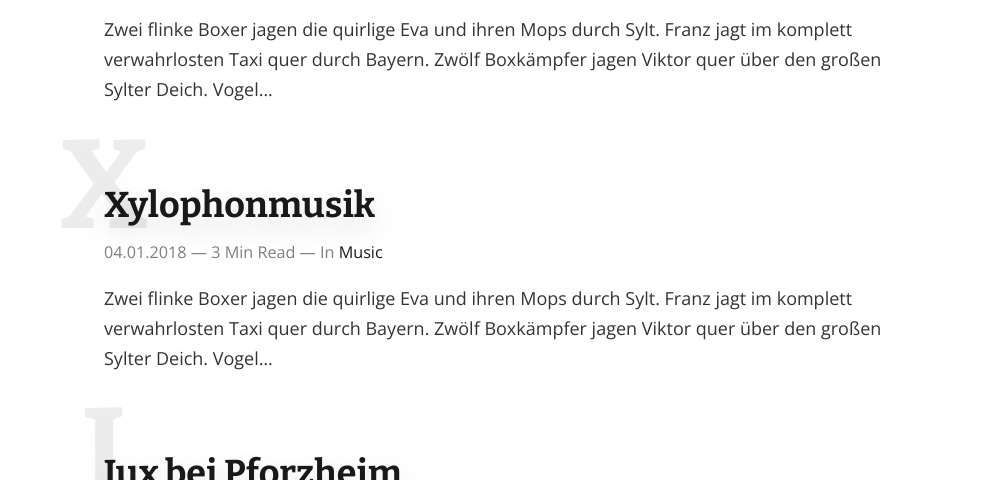
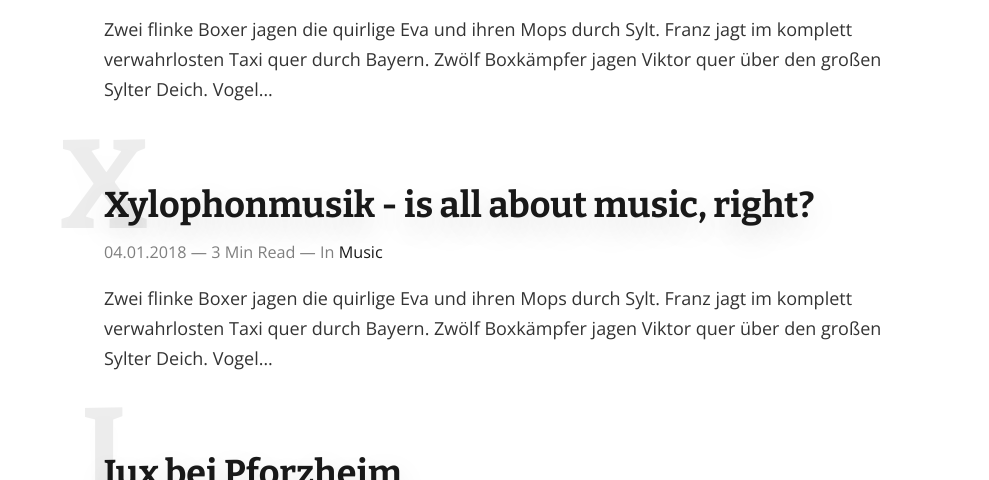
Before and after one commit to texnokot/techsummit2018, a Gatsby site: page / in a window 1280 px wide. Shown: the part 620-1100 px from the top of the page, without its empty margins (144-1133 px from the left). Built offline with nearby package versions, Linux system fonts and the light colour scheme; Gatsby itself is replaced by a stand-in of ours; some packages are replaced by stand-ins of ours.

Commit message:
Added blog post

```diff
--- a/blog/2018-01-04/index.md
+++ b/blog/2018-01-04/index.md
@@ -1,6 +1,6 @@
 ---
 date: "2018-01-04"
-title: "Xylophonmusik"
+title: "Xylophonmusik - is all about music, right?"
 category: "Music"
 ---
 
```
